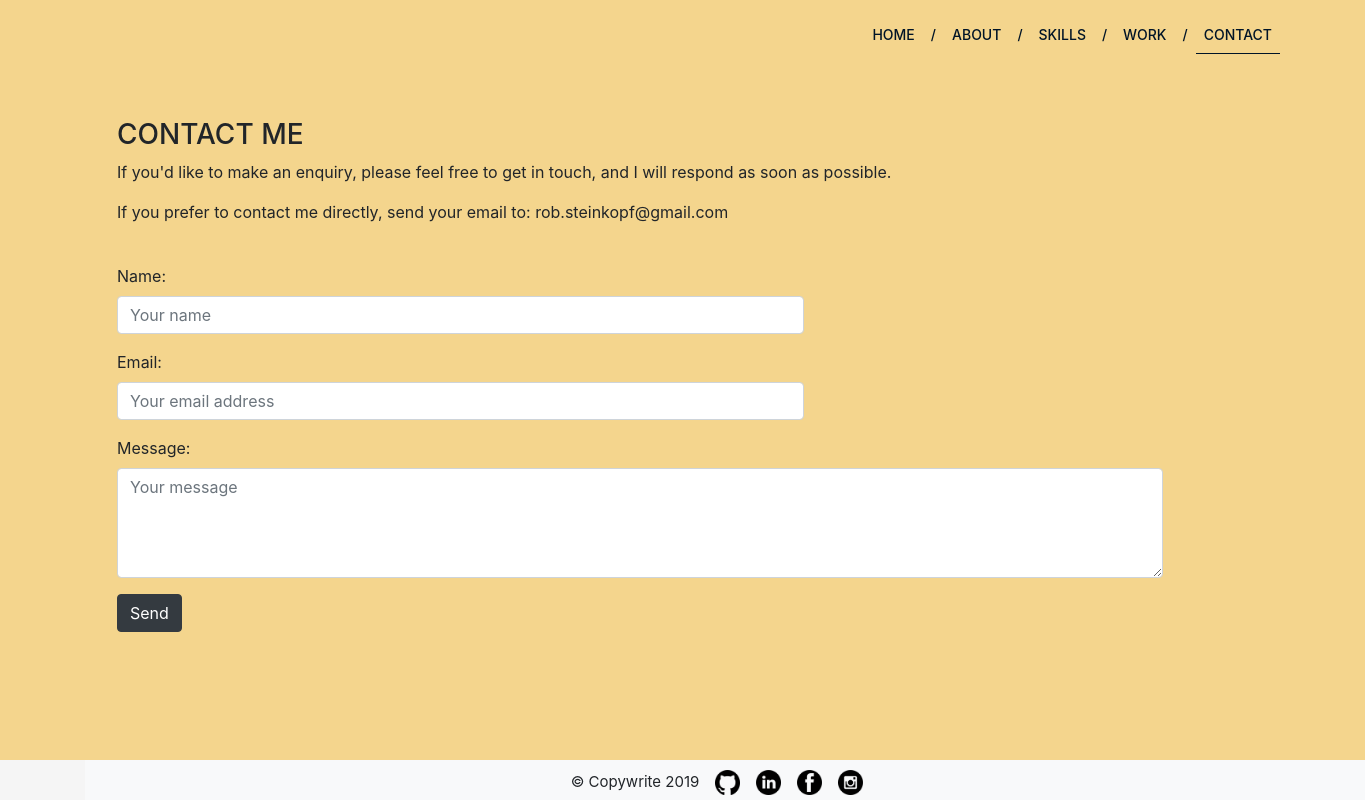
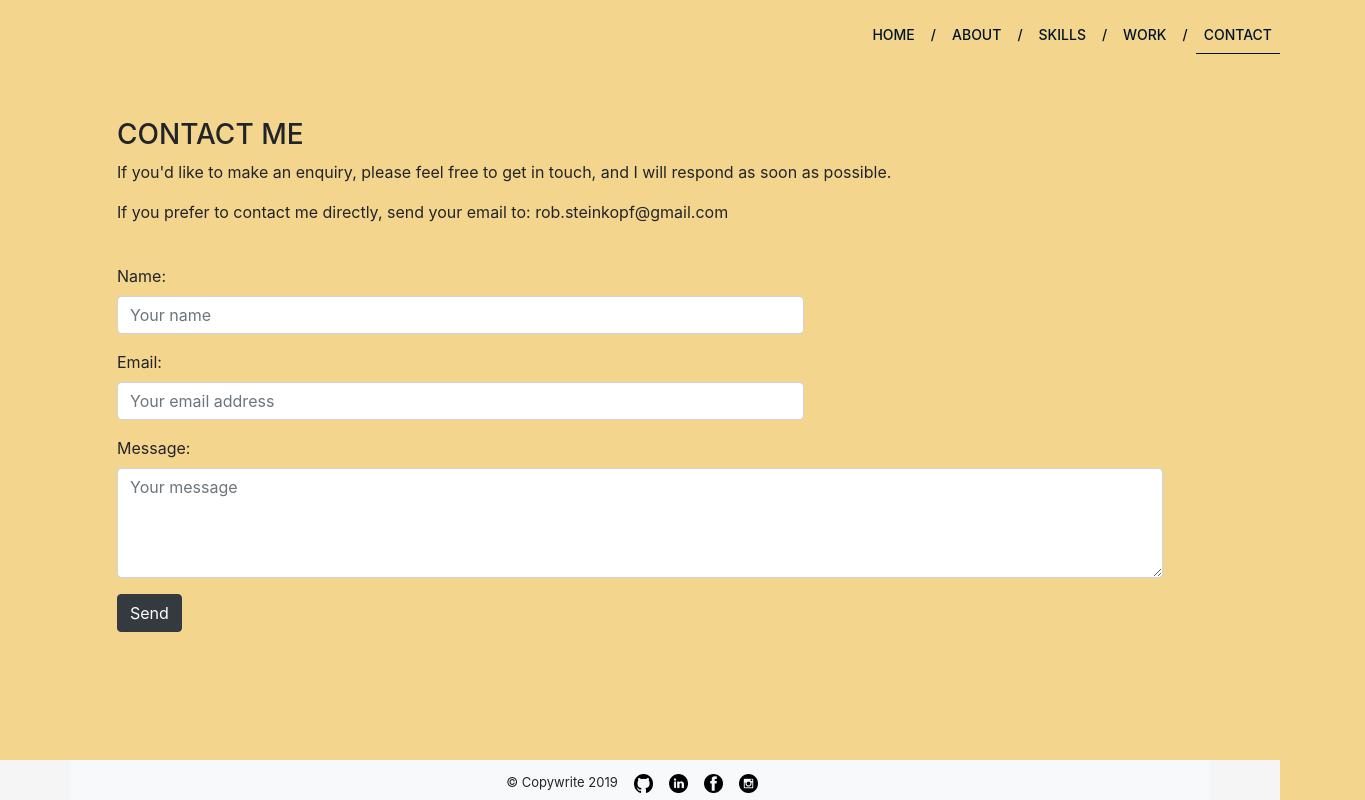
Before and after one commit to rsteinkopfjr/rsteinkopf-portfolio, a website: page contact.html in a window 1280 px wide. Shown: the whole page, 1365 px wide, since content can reach past the window. Drawn offline with nearby package versions, Linux system fonts and the light colour scheme.

Commit message:
Update footer

```diff
--- a/assets/css/style.css
+++ b/assets/css/style.css
@@ -6,17 +6,19 @@ body {
     background-color: #F4D58D;
     margin-bottom: 40px;
 }
-.footer, nav.navbar {
-    justify-content: center;
+.footer {
     position: absolute;
     bottom: 0;
     width: 100%;
-    padding: 5px;
     height: 40px;
     background-color: #f5f5f5;
 }
+nav.navbar {
+    height: 40px;
+    justify-content: center;
+}
 a.navbar-brand {
-    font-size: 15px;
+    font-size: 13px;
 }
 
 .jumbotron {
--- a/contact.html
+++ b/contact.html
@@ -97,23 +97,21 @@
 
     <!-- Footer -->
     <footer class="footer">
-        <div class="container">
-            <nav class="navbar navbar-light bg-light">
+        <nav class="navbar navbar-light bg-light container">
             <a class="navbar-brand">© Copywrite 2019</a>
             <a class="navbar-brand" href="#">
-                    <img src="assets/images/github_icon.png" width="25" height="25" alt="github_icon">
+                <img src="assets/images/github_icon.png" width="19" height="19" alt="github_icon">
             </a>
             <a class="navbar-brand" href="#">
-                    <img src="assets/images/linkedin_icon.png" width="25" height="25" alt="linkedin_icon">
+                <img src="assets/images/linkedin_icon.png" width="19" height="19" alt="linkedin_icon">
             </a>
             <a class="navbar-brand" href="#">
-                    <img src="assets/images/facebook_icon.png" width="25" height="25" alt="facebook_icon">
+                <img src="assets/images/facebook_icon.png" width="19" height="19" alt="facebook_icon">
             </a>
             <a class="navbar-brand" href="#">
-                    <img src="assets/images/instagram_icon.png" width="25" height="25" alt="instagram_icon">
+                <img src="assets/images/instagram_icon.png" width="19" height="19" alt="instagram_icon">
             </a>
         </nav>
-        </div>
     </footer>
 </body>
 
```
Also changed, not shown: about.html (+6 -8 lines), index.html (+6 -8 lines), skills.html (+6 -8 lines), work.html (+6 -8 lines). Lines whose indentation alone changed are shown as unchanged.
